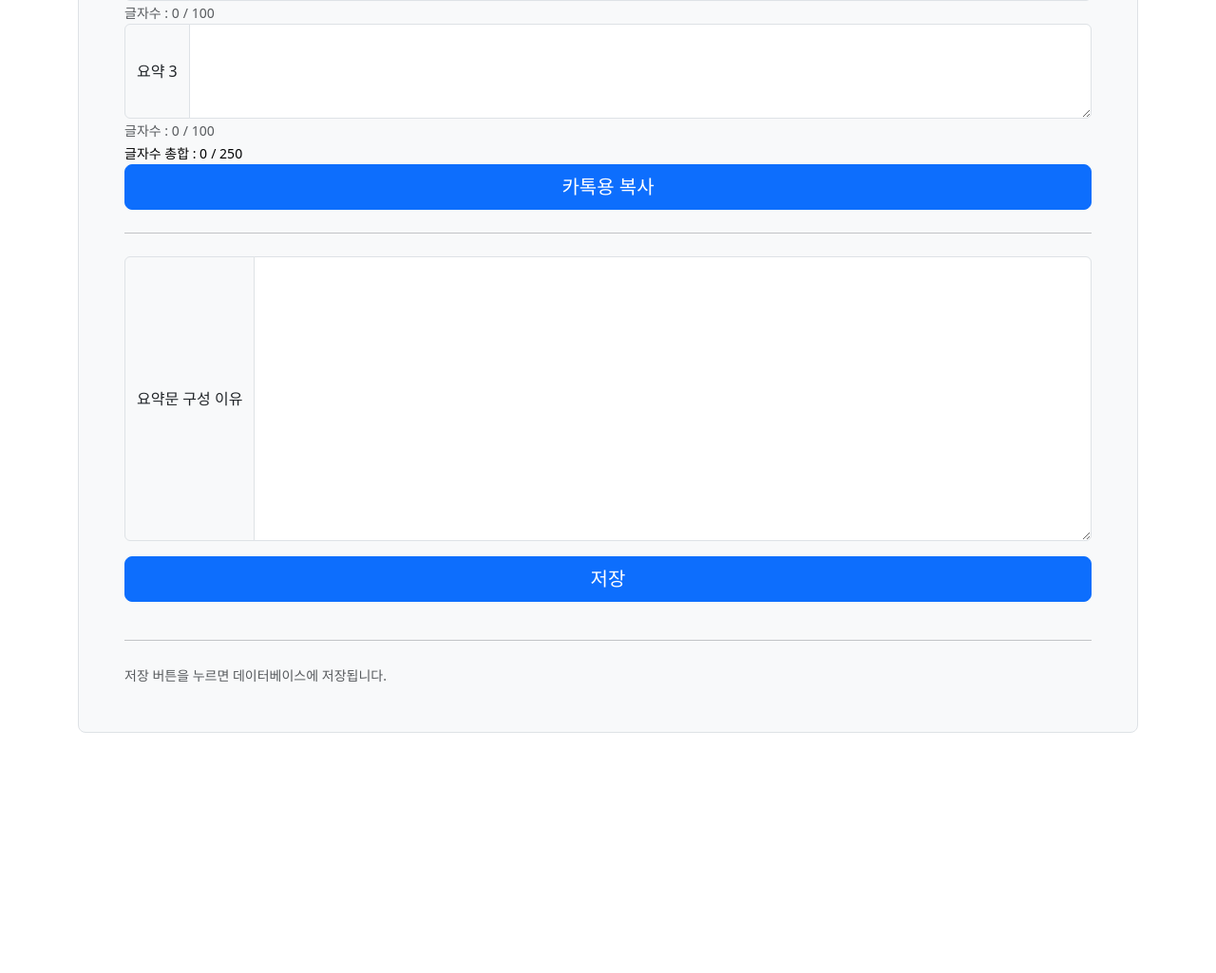
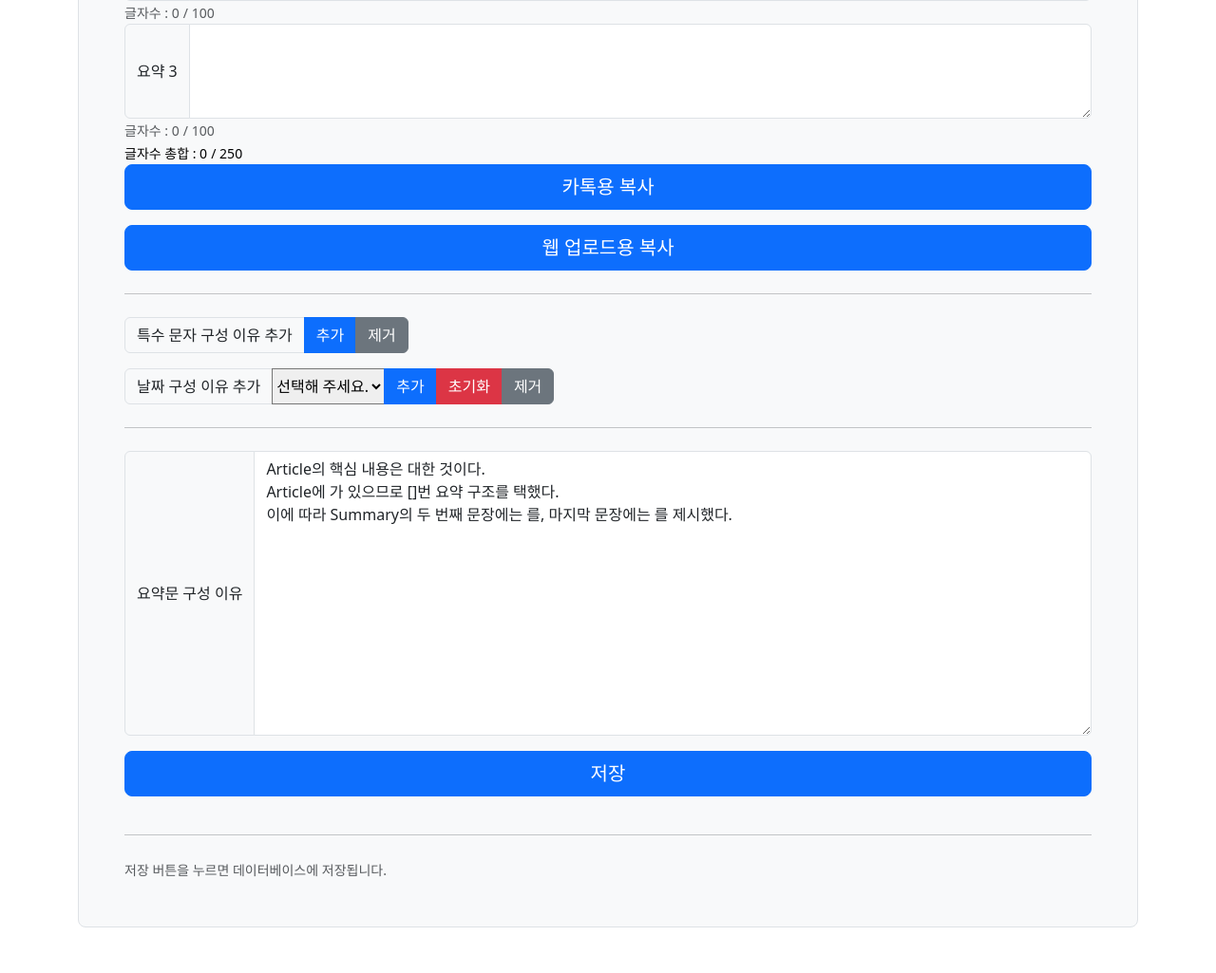
Before and after one commit to tigerak/byte_web, a Flask app: page /news_save in a window 1280 px wide. Shown: the part 1281-2306 px from the top of the page at 95% size. Before the commit the page ends 2053 px from the top, so only its background shows below. Run offline with Flask 3, Linux system fonts and the light colour scheme; some libraries are stand-ins or nearby versions.

Commit message:
db 저장 화면 수정 이유 관련 수정

```diff
--- a/static/scripts/news_save.js
+++ b/static/scripts/news_save.js
@@ -14,6 +14,48 @@ var secondaryCategories  = {
 };
 
 $(document).ready(function () {
+
+    $('#clearDate').on('click', function() {
+        $('#modifiedReason2').val('');
+    });
+
+    $('#removeDate').on('click', function() {
+        $('#dateReasonArea').addClass('display-none');
+    });
+
+    $('#addDate').on('click', function() {
+        const value = $('#selectDateReason').val();
+
+        if (value == '') {
+            alert('번호를 선택해 주세요.')
+            return;
+        }
+
+        $('#modifiedReason2').val(value);
+        $('#dateReasonArea').removeClass('display-none');
+    });
+
+    $('#removeSpecial').on('click', function() {
+        $('#specialArea').addClass('display-none');
+    });
+
+    $('#addSpecial').on('click', function() {
+        $('#specialArea').removeClass('display-none');
+    });
+
+    $('#copyWeb').on('click', function() {
+        const summaryTitle = $("#summaryTitle").val();
+
+        const summary1Text = $('#summary1').val().trim();
+        const summary2Text = $('#summary2').val().trim();
+        const summary3Text = $('#summary3').val().trim();
+
+        const combinedText = summaryTitle + "\n"
+            + summary1Text + ' ' + summary2Text + ' ' + summary3Text;
+
+        copyToClipboard(combinedText);
+
+    });
 
     function copyToClipboard(text) {
         const tempInput = document.createElement('textarea');
@@ -185,8 +227,30 @@ $(document).ready(function () {
             const summary3Text = $('#summary3').val().replace(/(?:\r\n|\r|\n)/g, '\n');
             const summary = '- ' + summary1Text + '\n- ' + summary2Text + '\n- ' + summary3Text;
 
-            const modifiedReason = $("#modifiedReason").val().replace(/(?:\r\n|\r|\n)/g, '\n');
 
+
+            let modifiedReason = '';
+            if ($('#specialArea').hasClass('display-none')) {
+            } else {
+                modifiedReason += '- ' + $('#modifiedReason1').val().replace(/(?:\r\n|\r|\n)/g, '\n') + '\n';
+            }
+
+            if ($('#dateReasonArea').hasClass('display-none')) {
+            } else {
+                modifiedReason += '- ' + $('#modifiedReason2').val().replace(/(?:\r\n|\r|\n)/g, '\n') + '\n';
+            }
+
+            const reason3Arr = $('#modifiedReason3').val().replace(/(?:\r\n|\r|\n)/g, '\n').split('\n');
+
+            for (i = 0; i < reason3Arr.length; i++) {
+                if ((i + 1) == reason3Arr.length) {
+                    modifiedReason += '- ' + reason3Arr[i];
+                } else {
+                    modifiedReason += '- ' + reason3Arr[i] + '\n';
+                }
+            }
+
+            //const modifiedReason = $("#modifiedReason").val().replace(/(?:\r\n|\r|\n)/g, '\n');
 
             const companyTag = [];
             $("#companyTagList input").each(function() {
--- a/templates/news_save.html
+++ b/templates/news_save.html
@@ -279,12 +279,47 @@
                 <small class="text-body-emphasis" id="summaryLength">0</small>
                 <small class="text-body-emphasis"> / 250</small>
 
-                <button class="w-100 btn btn-lg btn-primary" id="copyKakao">카톡용 복사</button>
+                <button class="w-100 btn btn-lg btn-primary mb-3" id="copyKakao">카톡용 복사</button>
+                <button class="w-100 btn btn-lg btn-primary" id="copyWeb">웹 업로드용 복사</button>
+
                 <hr class="my-4">
 
                 <div class="input-group mb-3">
+                    <span class="input-group-text">특수 문자 구성 이유 추가</span>
+                    <button class="btn btn-primary" type="button" id="addSpecial">추가</button>
+                    <button class="btn btn-secondary" type="button" id="removeSpecial">제거</button>
+                </div>
+
+                <div class="input-group mb-3">
+                    <span class="input-group-text">날짜 구성 이유 추가</span>
+                    <select id="selectDateReason" class="dropdown-content">
+                        <option value="" selected>선택해 주세요.</option>
+                        <option value="Key Instructions의 9.에 따라 '일'을 '2024년 월 일'로 수정했다.">9.</option>
+                        <option value="Key Instructions의 9.1.에 따라 '올해'를 '2024년'으로 수정했다.">9.1</option>
+                        <option value="Key Instructions의 9.2.에 따라 '월'을 '2024년 월'로 수정했다.">9.2</option>
+                        <option value="Key Instructions의 9.와 9.4.에 따라 '일(현지시간)'을 '2024년 월 일(현지 시각)'로 수정했다.">9.4</option>
+                    </select>
+
+                    <button class="btn btn-primary" type="button" id="addDate">추가</button>
+                    <button class="btn btn-danger" type="button" id="clearDate">초기화</button>
+                    <button class="btn btn-secondary" type="button" id="removeDate">제거</button>
+                </div>
+
+                <hr class="my-4">
+
+                <div class="input-group mb-3 display-none" id="specialArea">
+                    <span class="input-group-text">특수 문자 구성 이유</span>
+                    <textarea id="modifiedReason1" class="form-control" aria-label="With textarea" style="height: 100px">Key Instructions의 5.에 따라  ''를 ''로 수정했다.</textarea>
+                </div>
+
+                <div class="input-group mb-3 display-none" id="dateReasonArea">
+                    <span class="input-group-text">날짜 구성 이유</span>
+                    <textarea id="modifiedReason2" class="form-control" aria-label="With textarea" style="height: 100px"></textarea>
+                </div>
+
+                <div class="input-group mb-3">
                     <span class="input-group-text">요약문 구성 이유</span>
-                    <textarea id="modifiedReason" class="form-control" aria-label="With textarea" style="height: 300px"></textarea>
+                    <textarea id="modifiedReason3" class="form-control" aria-label="With textarea" style="height: 300px">Article의 핵심 내용은 대한 것이다.&#10;Article에 가 있으므로 []번 요약 구조를 택했다.&#10;이에 따라 Summary의 두 번째 문장에는 를, 마지막 문장에는 를 제시했다.</textarea>
                 </div>
 
             <!--<button class="w-100 btn btn-lg btn-primary" data-bs-toggle="modal" data-bs-target="#saveModal" id="save">저장</button>-->
```
